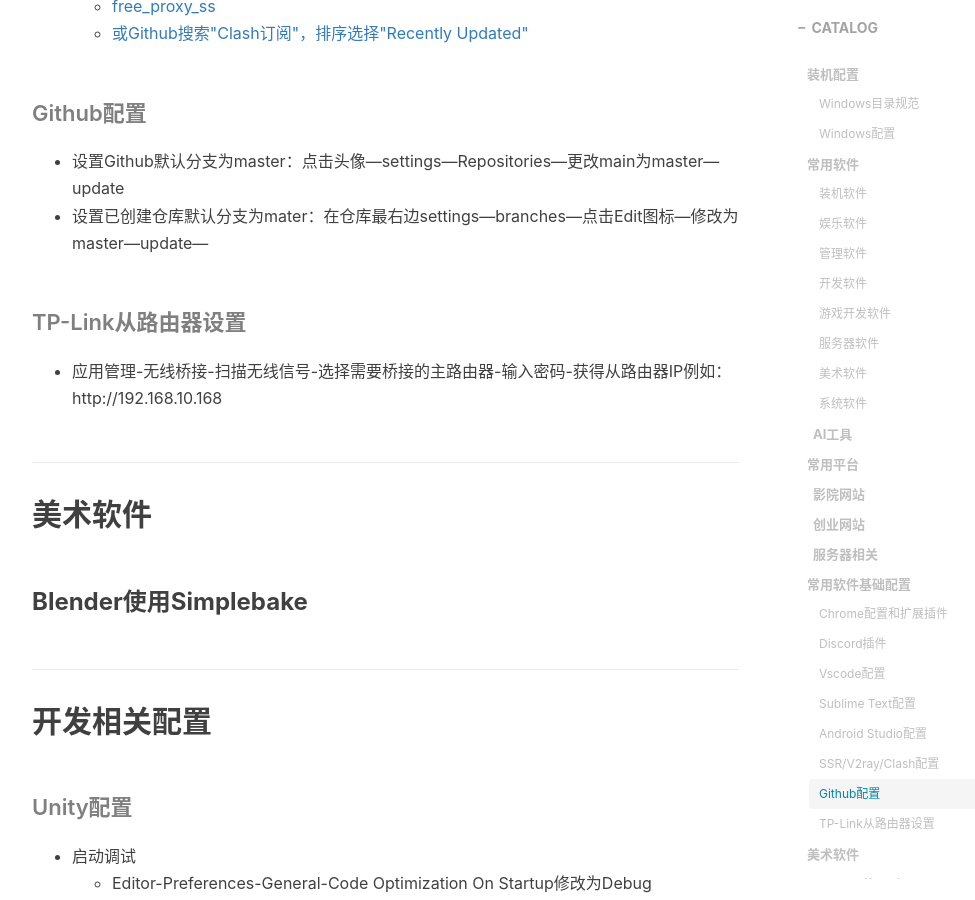
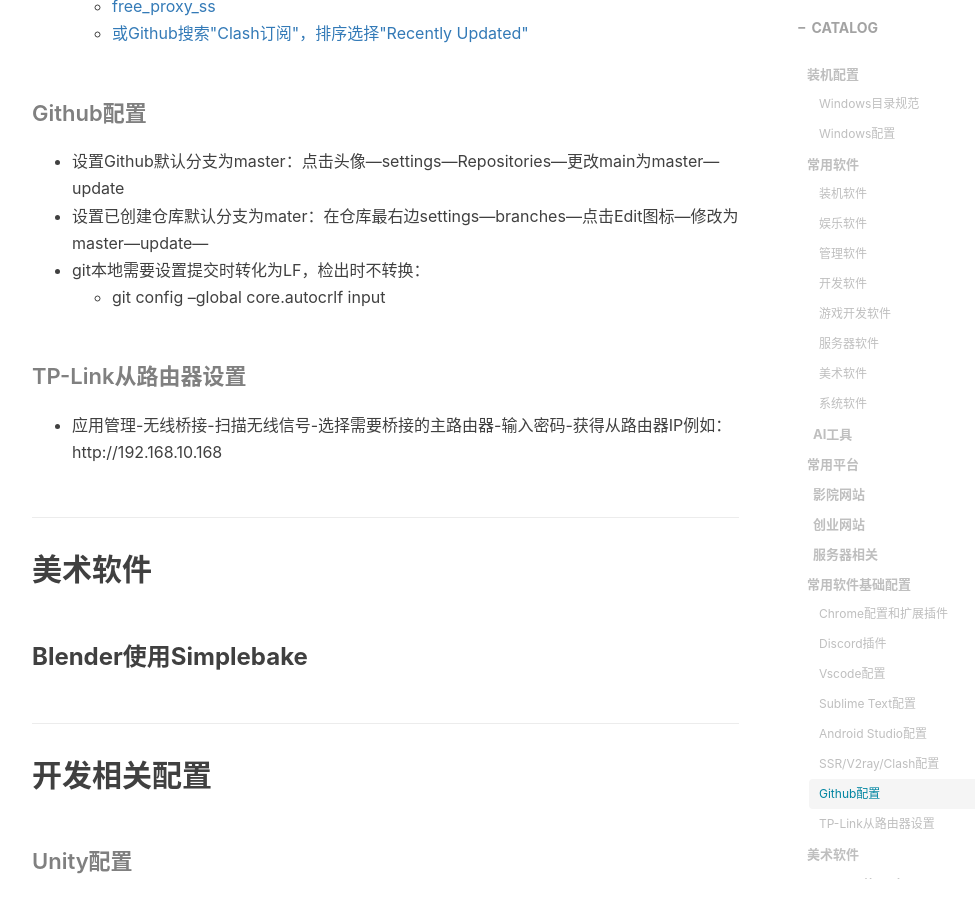
Before and after one commit to gumcstronger/gumcstronger.github.io, a Jekyll site: the page built from _posts/2022/2022-08-24-windows.md, in a window 1280 px wide and 900 px high, scrolled down 8940 px. Shown: the whole window, without its empty margins (233-1208 px from the left). Built offline with Jekyll 4.4.1, drawn with Linux system fonts in a browser that asks for light colours; comment, search, counter and statistics services are not loaded.

Commit message:
Update 2022-08-24-windows.md

```diff
--- a/_posts/2022/2022-08-24-windows.md
+++ b/_posts/2022/2022-08-24-windows.md
@@ -306,6 +306,8 @@
 
 * 设置Github默认分支为master：点击头像—settings—Repositories—更改main为master—update
 * 设置已创建仓库默认分支为mater：在仓库最右边settings—branches—点击Edit图标—修改为master—update—
+* git本地需要设置提交时转化为LF，检出时不转换：
+  * git config --global core.autocrlf input
 
 #### TP-Link从路由器设置
 
```
